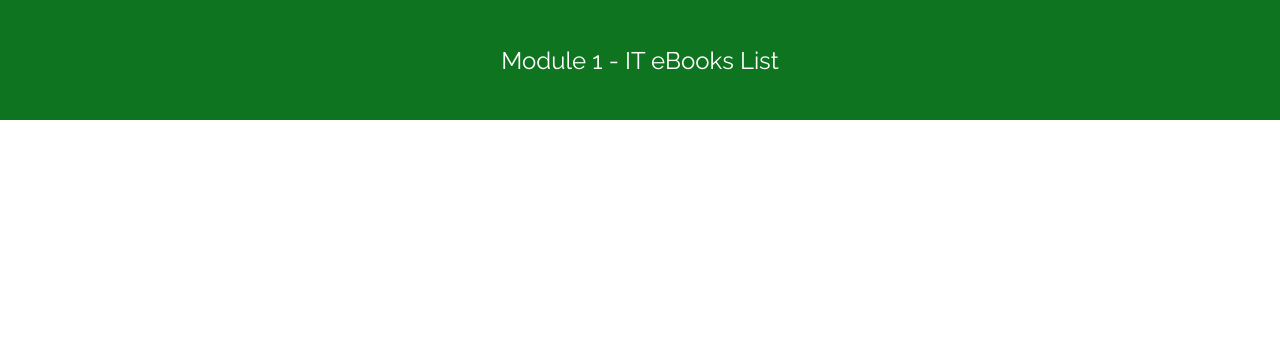
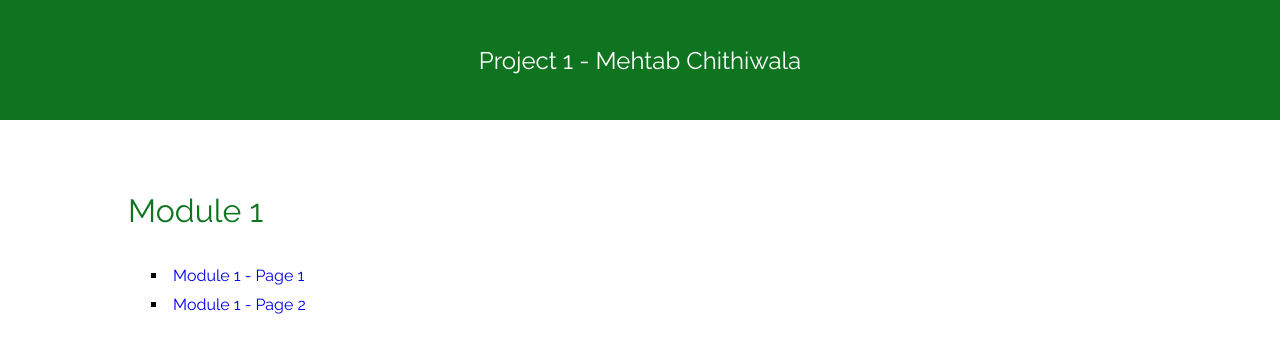
Before and after one commit to mchithiw/project, a plain HTML site: page index.html in a window 1280 px wide. Drawn offline with nearby package versions, Linux system fonts and the light colour scheme.

Commit message:
Update index.html

```diff
--- a/index.html
+++ b/index.html
@@ -2,14 +2,13 @@
 <html>
     <head>
 
-        <title>Module 1 - IT eBooks List</title>
+        <title>Project 1 - Mehtab</title>
 
         <link href='http://fonts.googleapis.com/css?family=Raleway' rel='stylesheet' type='text/css'>
 
-        <meta http-equiv="X-UA-Compatible" content="IE=edge">
+        <meta http-equiv="X-UA-Compatible" content="IE=9">
         <meta name="viewport" content="width=device-width"/>
         <meta charset="utf-8">
-        <meta http-equiv="Content-Type" content="text/html; charset=utf-8">
 
         <link rel="stylesheet" href="style.css">
 
@@ -17,20 +16,18 @@
 
     <body>
 
-        <nav class="header"> <p class="title"> Module 1 - IT eBooks List </p> </nav>
+        <nav class="header"> <p class="title"> Project 1 - Mehtab Chithiwala </p> </nav>
 
-        <div class="container-all">
+        <div class="container">
 
-            <ul class="main-list">
+            <p class="module-title"> Module 1 </p>
 
-            </ul>
+            <ul class="page">
 
-        </div>
+                <li> <a href="Module1/1/index.html"> Module 1 - Page 1 </a> </li>
 
-        <div class="container-single">
-
-            <div class="main main-img"> </div>
-            <div class="main main-content"> </div>
+                <li> <a href="Module1/2/index.html"> Module 1 - Page 2 </a> </li>
+            <ul>
 
         </div>
 
```
